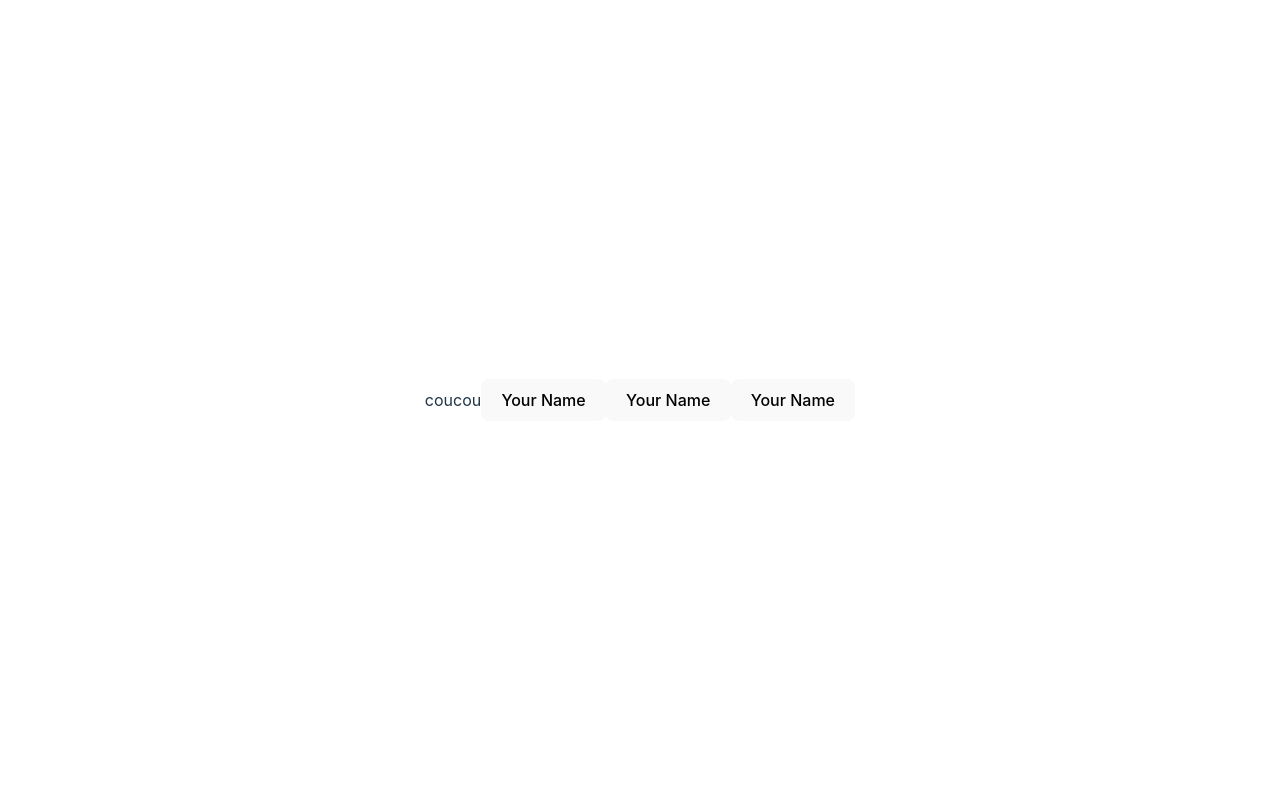
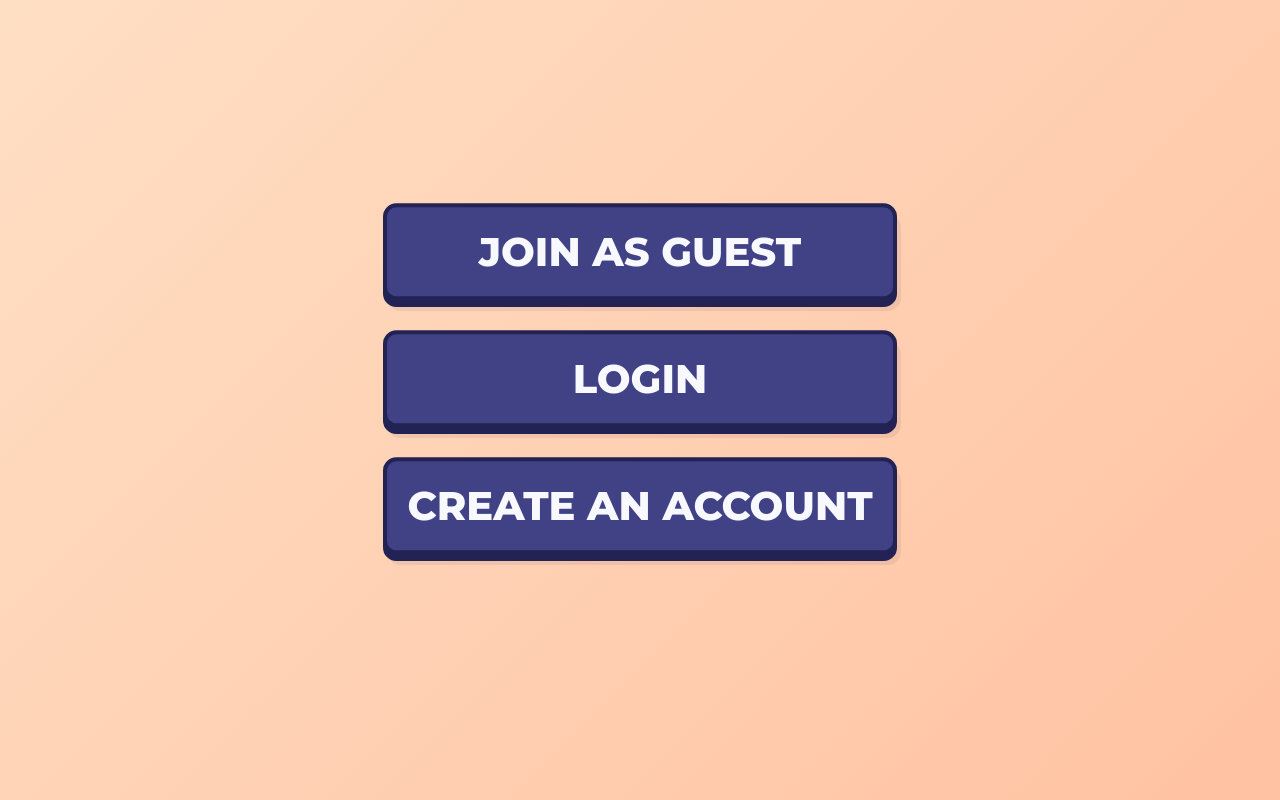
Before and after one commit to victorvicto/connect-four-pro-front, a React (Vite) app: page / in a window 1280 px wide. Built offline with nearby package versions, Linux system fonts and the light colour scheme.

Commit message:
Played with style and created login page

```diff
--- a/src/components/FatButton.jsx
+++ b/src/components/FatButton.jsx
@@ -1,7 +1,15 @@
-function FatButton() {
+import {Link} from "react-router-dom";
+
+function FatButton({ label, path }) {
 
     return (
-        <button href={`/cul`}>Your Name</button>
+        <Link to={path}>
+            <div className="fat-btn">
+                <div className="fat-btn-top">
+                    {label}
+                </div>
+            </div>
+        </Link>
     )
   }
 
--- a/src/index.jsx
+++ b/src/index.jsx
@@ -5,6 +5,7 @@ import {
   RouterProvider,
 } from "react-router-dom";
 import Welcome from './pages/Welcome'
+import Login from './pages/Login'
 import App from './pages/App'
 import './style.css'
 
@@ -17,6 +18,10 @@ const router = createBrowserRouter([
     path: "/cul",
     element: <App />,
   },
+  {
+    path: "/login",
+    element: <Login />
+  }
 ]);
 
 ReactDOM.createRoot(document.getElementById("root")).render(
--- /dev/null
+++ b/src/pages/Login.jsx
@@ -0,0 +1,25 @@
+function Login() {
+
+    return (
+      <div id="login-page" className='centering-page'>
+        <form>
+            <div className="form-container">
+                <label>Username : </label>
+                <input type="text" placeholder="Enter Username" name="username" required />
+                <br/>
+                <label>Password :  </label>
+                <input type="password" placeholder="Enter Password" name="password" required />
+                <br/>
+                <input type="checkbox"/> Remember me
+                <br/>
+                <button type="submit">Login</button>
+                <button type="button"> Cancel</button>
+                <br/>
+                Forgot <a href="#"> password? </a>
+            </div>
+        </form>
+      </div>
+    )
+  }
+
+  export default Login
--- a/src/pages/Welcome.jsx
+++ b/src/pages/Welcome.jsx
@@ -3,11 +3,12 @@ import FatButton from '../components/FatButton.jsx'
 function Welcome() {
 
     return (
-      <div>
-        coucou
-        <FatButton />
-        <FatButton />
-        <FatButton />
+      <div id="welcome-page" className='centering-page'>
+        <div>
+          <FatButton label="Join as guest" path="/cul"/>
+          <FatButton label="Login" path="/login"/>
+          <FatButton label="Create an account" path="/register"/>
+        </div>
       </div>
     )
   }
--- a/src/style.css
+++ b/src/style.css
@@ -1,112 +1,104 @@
-#root {
-    max-width: 1280px;
-    margin: 0 auto;
-    padding: 2rem;
-    text-align: center;
+@import url('https://fonts.googleapis.com/css?family=Montserrat:200,400,600,800');
+
+body{
+  --main-white: ghostwhite;
+  --main-grey: lightgrey;
+  --main-dark: rgb(102, 102, 102);
+  --main-font-color: var(--main-dark);
+  --main-font-weight: 600;
+  --main-font-size: 15pt;
+  --main-font-family: Montserrat, sans-serif;
+  --main-bg-color: rgb(255, 206, 188);
+  --main-btn-color: rgb(65, 65, 134);
+  --main-btn-shadow: #225;
+  color: var(--main-font-color);
+  font-weight: var(--main-font-weight);
+  font-size: var(--main-font-size);
+  min-height: 100vh;
+  margin: 0pt;
+  font-family: var(--main-font-family);
+  background: linear-gradient(315deg, rgba(255,194,162,1) 0%, rgba(255,223,196,1) 100%);
+  background-size: cover;
+  background-repeat: no-repeat;
 }
 
-  .logo {
-    height: 6em;
-    padding: 1.5em;
-    will-change: filter;
-    transition: filter 300ms;
-  }
-  .logo:hover {
-    filter: drop-shadow(0 0 2em #646cffaa);
-  }
-  .logo.react:hover {
-    filter: drop-shadow(0 0 2em #61dafbaa);
+#root {
+  margin: 0pt;
+  height: 100vh;
 }
 
-  @keyframes logo-spin {
-    from {
-      transform: rotate(0deg);
-    }
-    to {
-      transform: rotate(360deg);
-    }
-  }
-
-  @media (prefers-reduced-motion: no-preference) {
-    a:nth-of-type(2) .logo {
-      animation: logo-spin infinite 20s linear;
-    }
-  }
-
-  .card {
-    padding: 2em;
-  }
-
-  .read-the-docs {
-    color: #888;
-  }
-
-  :root {
-    font-family: Inter, system-ui, Avenir, Helvetica, Arial, sans-serif;
-    line-height: 1.5;
-    font-weight: 400;
-
-    color-scheme: light dark;
-    color: rgba(255, 255, 255, 0.87);
-    background-color: #242424;
-
-    font-synthesis: none;
-    text-rendering: optimizeLegibility;
-    -webkit-font-smoothing: antialiased;
-    -moz-osx-font-smoothing: grayscale;
-    -webkit-text-size-adjust: 100%;
+.centering-page {
+  display: flex;
+  margin:auto;
+  width: 80vw;
+  height: 100%;
+  align-items: center;
+  justify-content: center;
 }
 
 a {
-    font-weight: 500;
-    color: #646cff;
-    text-decoration: inherit;
-  }
-  a:hover {
-    color: #535bf2;
+  text-decoration: none !important;
 }
 
-  body {
-    margin: 0;
-    display: flex;
-    place-items: center;
-    min-width: 320px;
-    min-height: 100vh;
+.fat-btn-top {
+  color: var(--main-white);
+  background-color: var(--main-btn-color);
+  border-radius: 10pt;
+  border: var(--main-btn-shadow) 3pt solid;
+  display: block;
+  padding: 0.5em;
+  font-size: 30pt;
+  font-weight: 800 !important;
+  text-align: center;
+  text-transform: uppercase;
+  transition: 0.1s;
+  transition-timing-function: ease-out;
+  transform: translate(0pt, -5pt);
 }
 
-  h1 {
-    font-size: 3.2em;
-    line-height: 1.1;
+.fat-btn-top:hover {
+  transform: translate(0pt, -8pt);
 }
 
-  button {
-    border-radius: 8px;
-    border: 1px solid transparent;
-    padding: 0.6em 1.2em;
-    font-size: 1em;
-    font-weight: 500;
-    font-family: inherit;
-    background-color: #1a1a1a;
-    cursor: pointer;
-    transition: border-color 0.25s;
-  }
-  button:hover {
-    border-color: #646cff;
-  }
-  button:focus,
-  button:focus-visible {
-    outline: 4px auto -webkit-focus-ring-color;
+.fat-btn-top:active {
+  transform: translate(0pt, -2pt);
 }
 
-  @media (prefers-color-scheme: light) {
-    :root {
-      color: #213547;
-      background-color: #ffffff;
+.fat-btn {
+  border-radius: 10pt;
+  background-color: var(--main-btn-shadow);
+  margin-bottom: 1.5em;
+  box-shadow: 3pt 3pt #2021;
+  transition: 0.1s;
+  transition-timing-function: ease-out;
 }
-    a:hover {
-      color: #747bff;
+
+.fat-btn:hover {
+  box-shadow: 4pt 4pt #2021;
 }
-    button {
-      background-color: #f9f9f9;
+
+.fat-btn:active {
+  box-shadow: 1pt 1pt #2021;
 }
+
+.form-container {
+  background-color: var(--main-white);
+  border-radius: 10pt;
+  border: 3pt var(--main-grey) solid;
+  padding: 1.5em;
+  box-shadow: 10pt 10pt #2021;
 }
+
+.form-container * {
+  margin-bottom: 1em;
+}
+
+input {
+  border-radius: 5pt;
+  border: 2pt var(--main-grey) solid;
+  height: 1.5em;
+  font-weight: var(--main-font-weight);
+  font-size: var(--main-font-size);
+  font-family: var(--main-font-family);
+  color: var(--main-font-color);
+}
```
Also changed, not shown: public/images/sand_background.jpg (added). Lines whose indentation alone changed are shown as unchanged.
